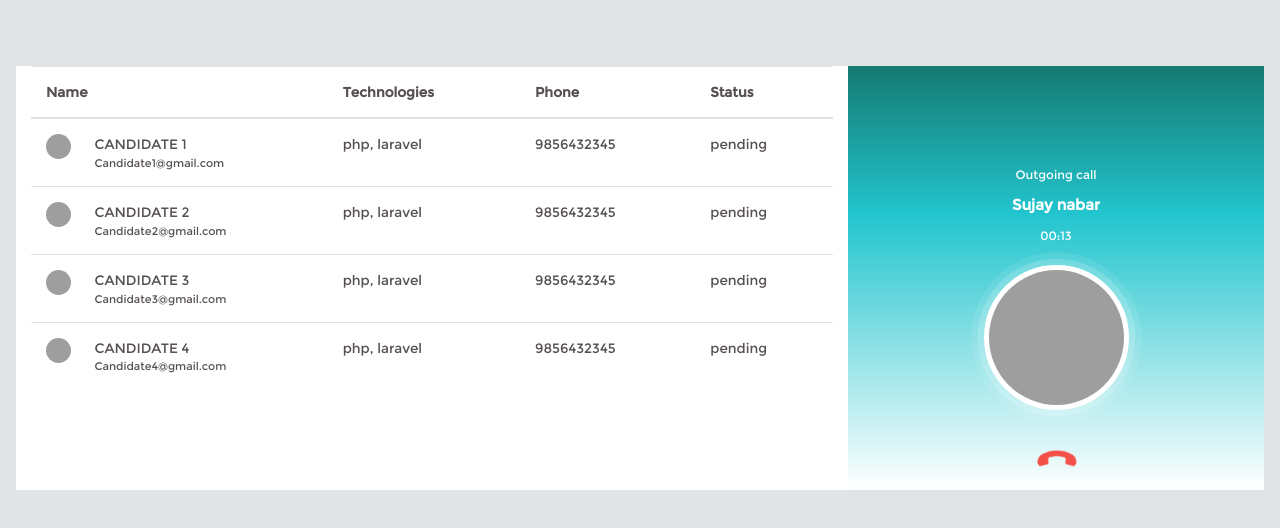
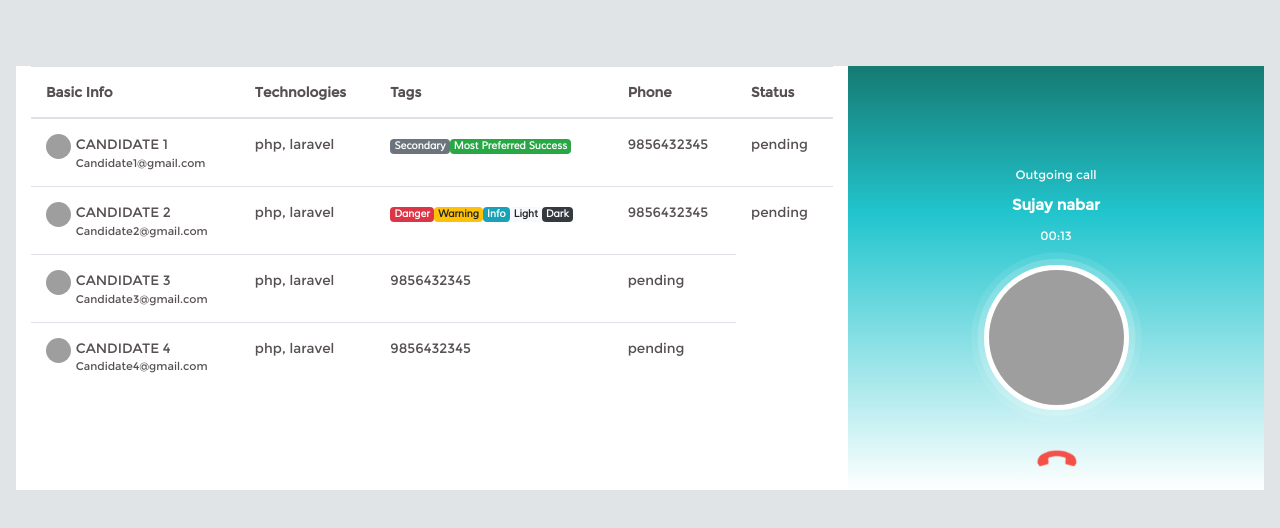
Before and after one commit to cyrusfurtado/smecolon-popup-code, an Angular app: page /resumelist in a window 1280 px wide. Shown: the top 528 px of the page. Built offline with nearby package versions, Linux system fonts and the light colour scheme; grey boxes are pictures that could not be loaded.

Commit message:
new columns added in the table

```diff
--- a/src/app/routed-components/resumelist/resumelist.component.html
+++ b/src/app/routed-components/resumelist/resumelist.component.html
@@ -30,11 +30,12 @@
             <thead>
                 <tr>
                     <th colspan="2">
-                        Name
+                        Basic Info
                     </th>
                     <th>
                         Technologies
                     </th>
+                    <th>Tags</th>
                     <th>
                         Phone
                     </th>
@@ -54,6 +55,11 @@
                         php, laravel
                     </td>
                     <td>
+                            <span class="badge badge-primary"></span>
+                            <span class="badge badge-secondary">Secondary</span>
+                            <span class="badge badge-success">Most Preferred Success</span>
+                    </td>
+                    <td>
                         9856432345
                     </td>
                     <td>
@@ -68,6 +74,13 @@
                     </td>
                     <td>
                         php, laravel
+                    </td>
+                    <td>
+                            <span class="badge badge-danger">Danger</span>
+                            <span class="badge badge-warning">Warning</span>
+                            <span class="badge badge-info">Info</span>
+                            <span class="badge badge-light">Light</span>
+                            <span class="badge badge-dark">Dark</span>
                     </td>
                     <td>
                         9856432345
```
